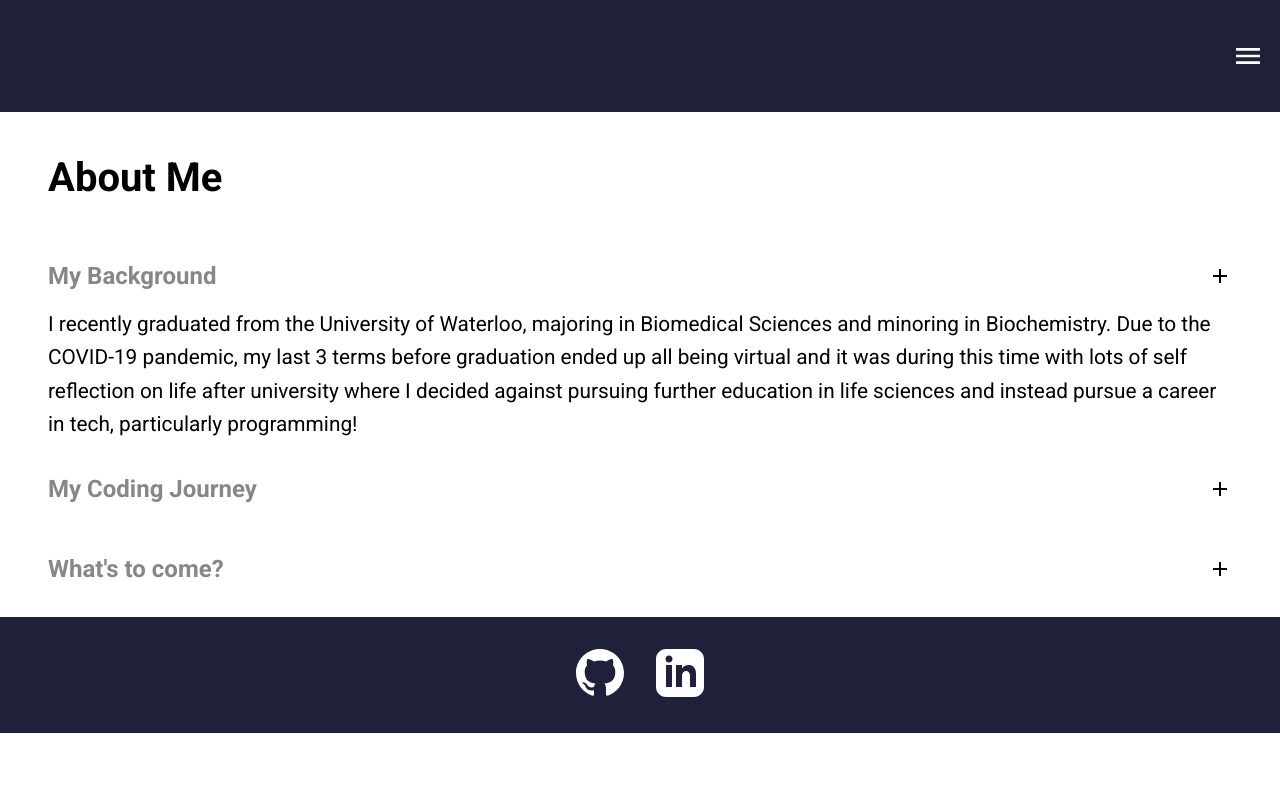
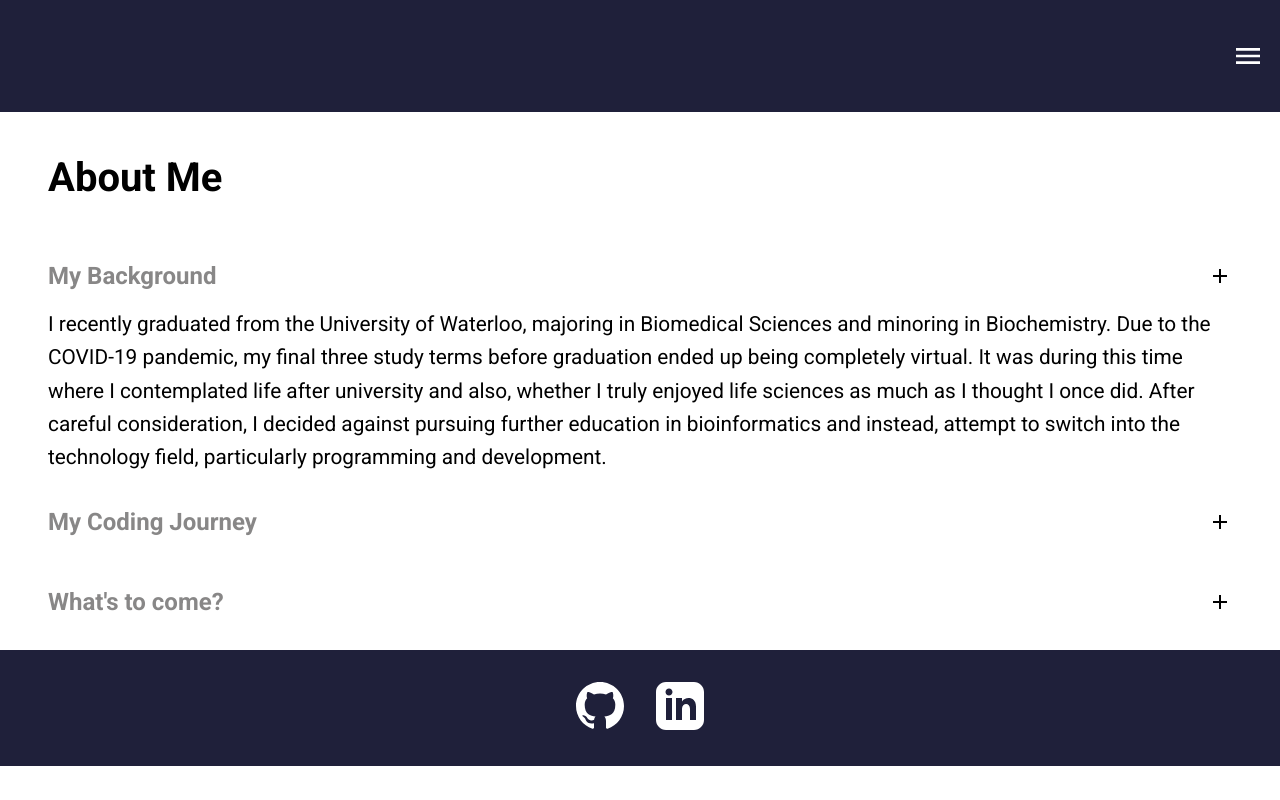
Before and after one commit to vincowu/profile-website, a React (Create React App) app: page /profile-website/about in a window 1280 px wide. Both pictures are taken after a click on the picture 1220 px from the left and 276 px from the top of the page. Built offline with nearby package versions, Linux system fonts and the light colour scheme.

Commit message:
fixed wording of about me section

```diff
--- a/src/components/AboutMe/AboutMe.js
+++ b/src/components/AboutMe/AboutMe.js
@@ -34,7 +34,7 @@ class AboutMe extends React.Component {
                     {this.state.background && (
                         <div className="accordion">
                             <p className="accordion__text">
-                                I recently graduated from the University of Waterloo, majoring in Biomedical Sciences and minoring in Biochemistry. Due to the COVID-19 pandemic, my last 3 terms before graduation ended up all being virtual and it was during this time with lots of self reflection on life after university where I decided against pursuing further education in life sciences and instead pursue a career in tech, particularly programming!
+                                I recently graduated from the University of Waterloo, majoring in Biomedical Sciences and minoring in Biochemistry. Due to the COVID-19 pandemic, my final three study terms before graduation ended up being completely virtual. It was during this time where I contemplated life after university and also, whether I truly enjoyed life sciences as much as I thought I once did. After careful consideration, I decided against pursuing further education in bioinformatics and instead, attempt to switch into the technology field, particularly programming and development.
                             </p>
                         </div>)}
                 </div>
@@ -44,10 +44,10 @@ class AboutMe extends React.Component {
                     {this.state.journey && (
                         <div className="background-accordion">
                             <p className="background-accordion__text">
-                                During my undergrad, I took several computer science classes which was how I was introduced to programming. It was here I first learned about imperative programming and functional programming using Dr Racket and Python.
+                                During my undergrad, I took several computer science classes which introduced me to programming. It was here where I first learned about imperative and functional programming through the use of different coding languages (Dr. Racket and Python). After graduating from UW, I completed a 12-week Full Stack Web Development bootcamp at BrainStation. Instead of pursuing an additional degree in computer science, I decided to attend this programming bootcamp as I wanted to learn relevant industry technologies in an immersive environment.
                             </p>
                             <p className="background__text">
-                                After graduating from UW, I decided I wanted to fast track my learning and attend a fully immersive 12 week full stack web development bootcamp at BrainStation. During this 12 week bootcamp, I learned alot of different technologies and have continued to hone the things I learned through my side projects.
+                                After graduating from UW, I completed a 12-week Full Stack Web Development bootcamp at BrainStation. Instead of pursuing an additional degree in computer science, I decided to attend this programming bootcamp as I wanted to learn relevant industry technologies in an immersive environment.
                             </p>
                         </div>)}
                 </div>
@@ -57,7 +57,7 @@ class AboutMe extends React.Component {
                     {this.state.future && (
                         <div className="background-accordion">
                             <p className="background-accordion__text">
-                                I am very eager to learn all that I can about developing and programming. I really enjoy creating applications and websites in my spare time so if you have time, please checkout my github or connect with me on LinkedIn!
+                                Looking back at the beginning of my journey to where I am today, I can say with certainty that I truly enjoy programming. My passion for programming has made me very eager to learn and I am so excited to see where this path takes me. Feel free to connect with me on LinkedIn or check out my Github! Thanks for reading!
                             </p>
                         </div>)}
                 </div>
--- a/src/components/AboutMe/aboutMe.scss
+++ b/src/components/AboutMe/aboutMe.scss
@@ -2,7 +2,6 @@
 
 .about{
     margin: 1rem 3rem;
-    height: auto;
     .about-header{
         margin: 2rem 0;
     }
```
